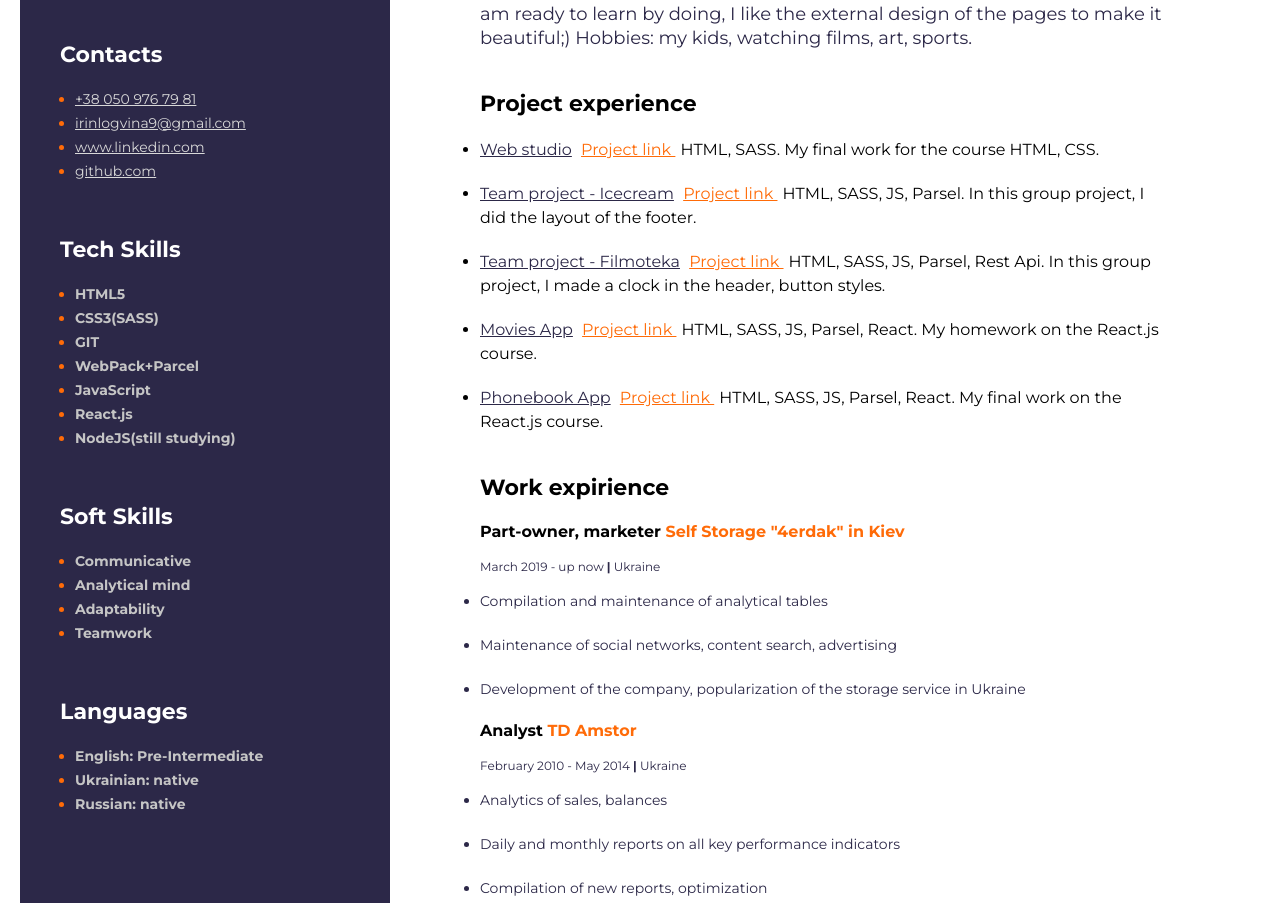
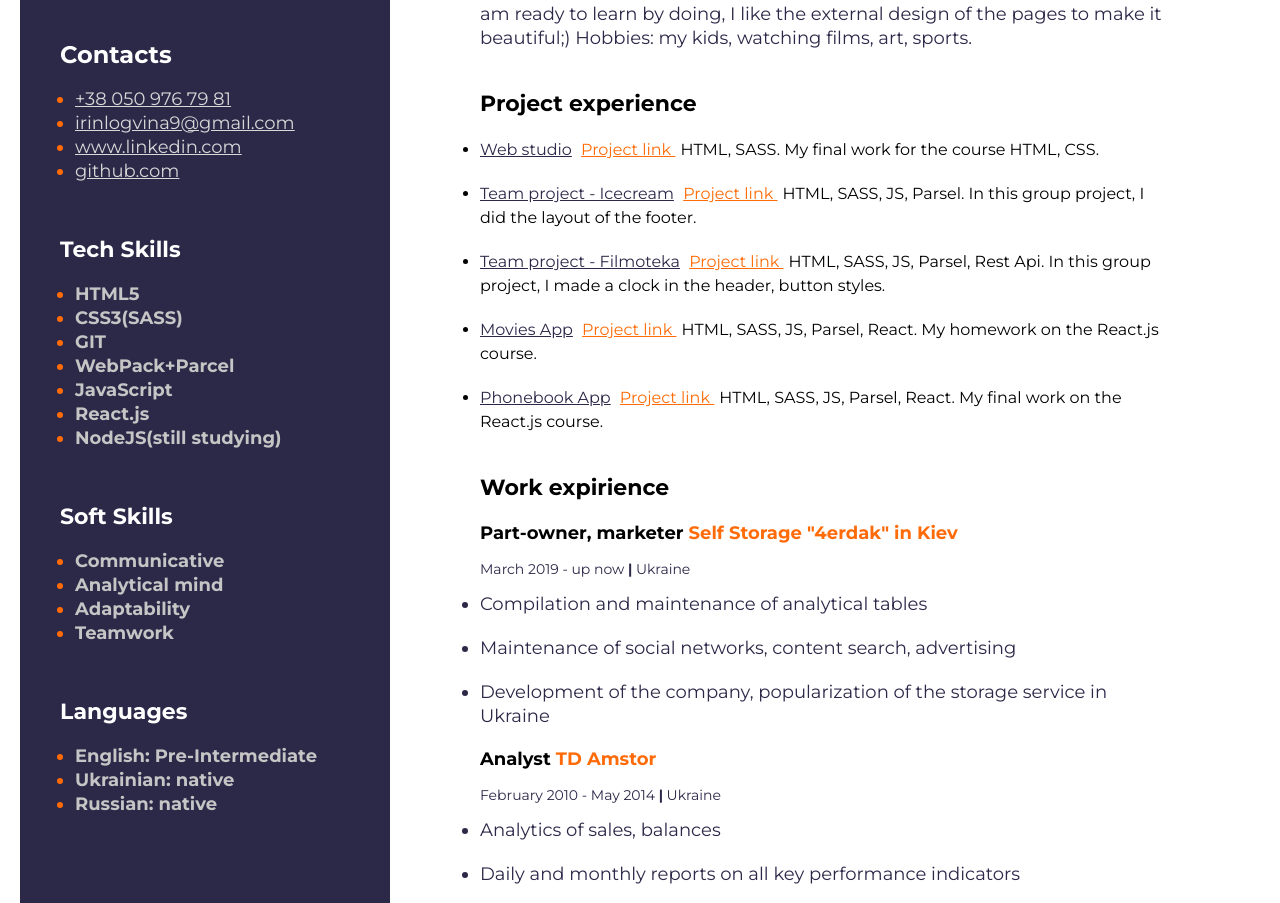
Before and after one commit to IraLogvina/Resume, a plain HTML site: page index.html in a window 1280 px wide. Shown: the part 359-1262 px from the top of the page. Drawn offline with Linux system fonts and the light colour scheme.

Commit message:
Update style.css

```diff
--- a/css/style.css
+++ b/css/style.css
@@ -43,21 +43,21 @@ body{
 
 .contacts-title{
     color: #ffffff;
-    font-size: 22px;
+    font-size: 24px;
     font-weight: 700;
     line-height: 24px;
     margin-bottom: 20px;
 }
 .contacts-link{
     font-family: Montserrat;
-    font-size: 14px;
+    font-size: 18px;
     font-weight: 400;
     font-style: normal;
     color:#d8d8d8;
 }
 .contacts-link-type{
     color: #fff;
-    font-size: 14px;
+    font-size: 18px;
     font-weight: 700;
     line-height: 24px;
     margin-right: 10px;
@@ -78,7 +78,7 @@ body{
 }
 
 .techskillsitem{
-    font-size: 14px;
+    font-size: 18px;
     font-weight: 400;
     line-height: 24px;
     margin-left: 15px;
@@ -106,8 +106,8 @@ body{
 }
 
 .softskillsitem{
-    font-size: 14px;
-    font-weight: 400;
+    font-size: 18px;
+    font-weight: 300;
     line-height: 24px;
     margin-left: 15px;
     color: #ff6b08;
@@ -130,7 +130,7 @@ body{
     line-height: 89px;
 }
 .description{
-    font-size: 14px;
+    font-size: 18px;
     font-weight: 400;
     font-style: normal;
     letter-spacing: normal;
@@ -154,7 +154,7 @@ body{
     width: 189px;
     height: 63px;
     color: #595959;
-    font-size: 14px;
+    font-size: 18px;
     font-weight: 400;
     line-height: 24px;
 }
@@ -162,7 +162,7 @@ body{
     width: 189px;
     height: 63px;
     color: #595959;
-    font-size: 14px;
+    font-size: 18px;
     font-weight: 400;
     line-height: 24px;
 }
@@ -182,7 +182,7 @@ body{
 .positiontype{
     color: #000000;
     font-family: Montserrat;
-    font-size: 16px;
+    font-size: 18px;
     font-weight: 700;
     margin-bottom: 15px;
     margin-top: 8px;
@@ -195,7 +195,7 @@ body{
 .timework{
     color: #2c2848;
     font-family: Montserrat;
-    font-size: 12px;
+    font-size: 14px;
     font-weight: 400;
 }
 
@@ -205,7 +205,7 @@ body{
 .dutiesdescribption{
     color: #2c2848;
 font-family: Montserrat;
-font-size: 14px;
+font-size: 18px;
 font-weight: 400;
 font-style: normal;
 letter-spacing: normal;
```
